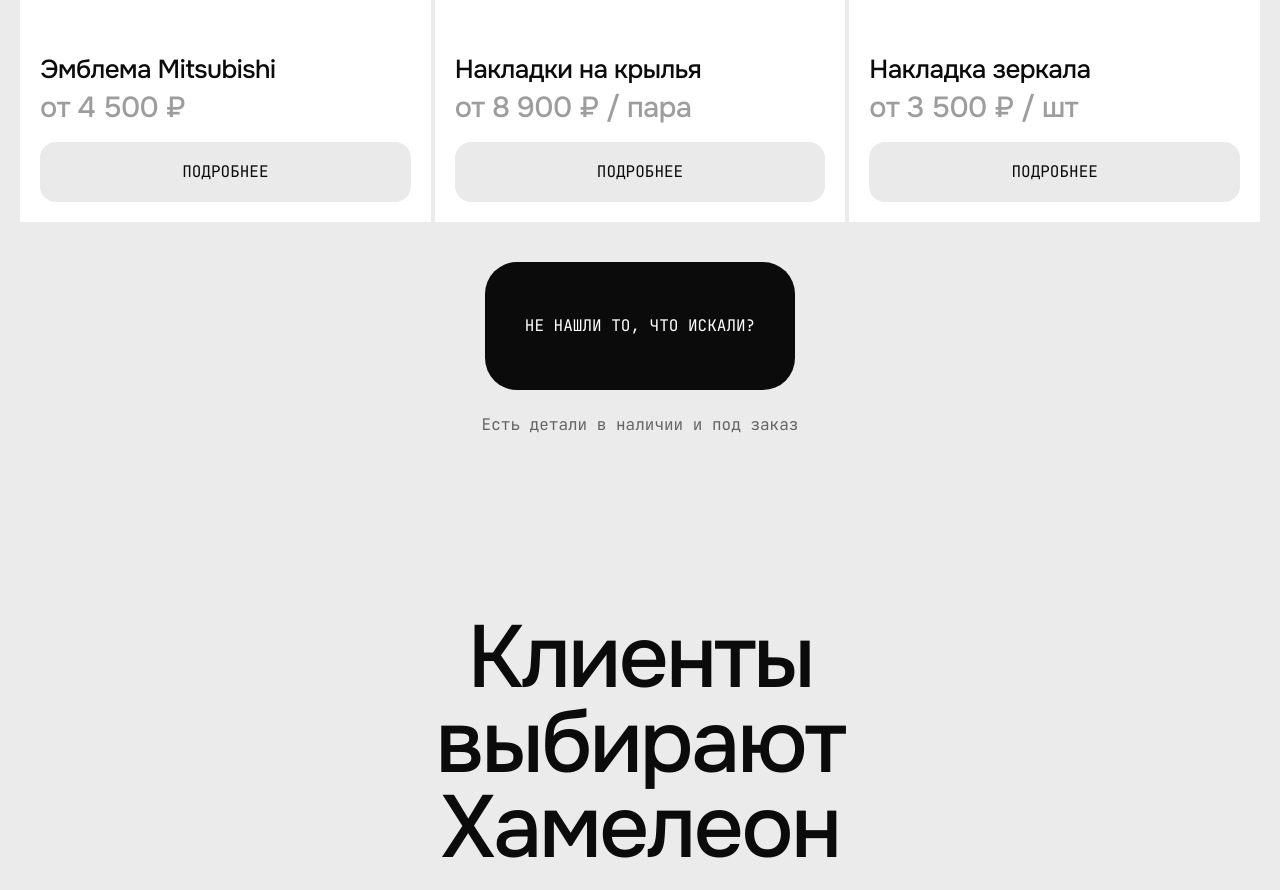
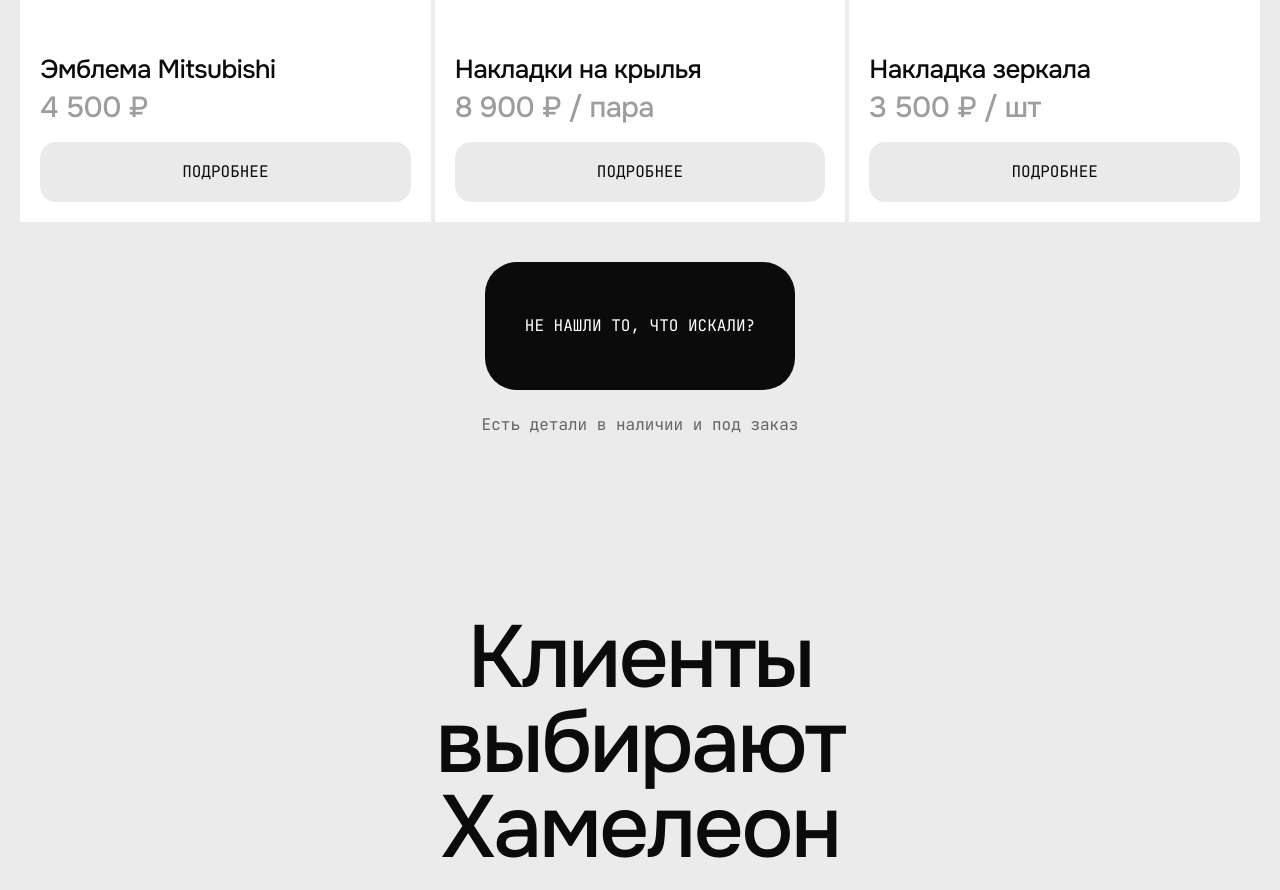
Before and after one commit to vkkhrnk-maker/chameleon-landing, a plain HTML site: page index.html in a window 1280 px wide. Shown: the part 5121-6011 px from the top of the page. Drawn offline with Linux system fonts and the light colour scheme.

Commit message:
Store prices: drop "от" prefix in cards + modal
User feedback — "от" felt redundant alongside the price. Stripped
"от" before all six price values (3 in store cards + 3 in the
data-price attrs that populate the detail modal). Now reads as
straight "4 500 ₽" / "8 900 ₽ / пара" / "3 500 ₽ / шт".

Co-Authored-By: Claude Opus 4.7 <noreply@anthropic.com>

```diff
--- a/index.html
+++ b/index.html
@@ -1506,13 +1506,13 @@
             <div class="store-card-info">
               <h3 class="store-card-name">Эмблема Mitsubishi</h3>
               <p class="store-card-meta" hidden>Глянцевый плёночный карбон, повторяет геометрию оригинала. Под все модели Mitsubishi</p>
-              <p class="store-card-price">от 4 500 ₽</p>
+              <p class="store-card-price">4 500 ₽</p>
             </div>
             <div class="store-card-action-wrap">
               <button
                 class="store-card-action"
                 type="button"
-                data-store-detail data-image="./assets/figma/store/carbon-emblem.webp" data-title="Эмблема Mitsubishi" data-price="от 4 500 ₽" data-description="Глянцевый плёночный карбон, повторяет геометрию оригинала. Под все модели Mitsubishi"
+                data-store-detail data-image="./assets/figma/store/carbon-emblem.webp" data-title="Эмблема Mitsubishi" data-price="4 500 ₽" data-description="Глянцевый плёночный карбон, повторяет геометрию оригинала. Под все модели Mitsubishi"
               >
                 Подробнее
               </button>
@@ -1530,13 +1530,13 @@
             <div class="store-card-info">
               <h3 class="store-card-name">Накладки на&nbsp;крылья</h3>
               <p class="store-card-meta" hidden>Аэродинамические элементы, готовый комплект под установку. Сатиновое или глянцевое плетение</p>
-              <p class="store-card-price">от 8 900 ₽ / пара</p>
+              <p class="store-card-price">8 900 ₽ / пара</p>
             </div>
             <div class="store-card-action-wrap">
               <button
                 class="store-card-action"
                 type="button"
-                data-store-detail data-image="./assets/figma/store/carbon-spoiler.webp" data-title="Накладки на крылья" data-price="от 8 900 ₽ / пара" data-description="Аэродинамические элементы, готовый комплект под установку. Сатиновое или глянцевое плетение"
+                data-store-detail data-image="./assets/figma/store/carbon-spoiler.webp" data-title="Накладки на крылья" data-price="8 900 ₽ / пара" data-description="Аэродинамические элементы, готовый комплект под установку. Сатиновое или глянцевое плетение"
               >
                 Подробнее
               </button>
@@ -1554,13 +1554,13 @@
             <div class="store-card-info">
               <h3 class="store-card-name">Накладка зеркала</h3>
               <p class="store-card-meta" hidden>Заводская посадка по&nbsp;форме корпуса, защитный лак. Под популярные авто</p>
-              <p class="store-card-price">от 3 500 ₽ / шт</p>
+              <p class="store-card-price">3 500 ₽ / шт</p>
             </div>
             <div class="store-card-action-wrap">
               <button
                 class="store-card-action"
                 type="button"
-                data-store-detail data-image="./assets/figma/store/carbon-mirror.webp" data-title="Накладка зеркала" data-price="от 3 500 ₽ / шт" data-description="Заводская посадка по форме корпуса, защитный лак. Под популярные авто"
+                data-store-detail data-image="./assets/figma/store/carbon-mirror.webp" data-title="Накладка зеркала" data-price="3 500 ₽ / шт" data-description="Заводская посадка по форме корпуса, защитный лак. Под популярные авто"
               >
                 Подробнее
               </button>
```
